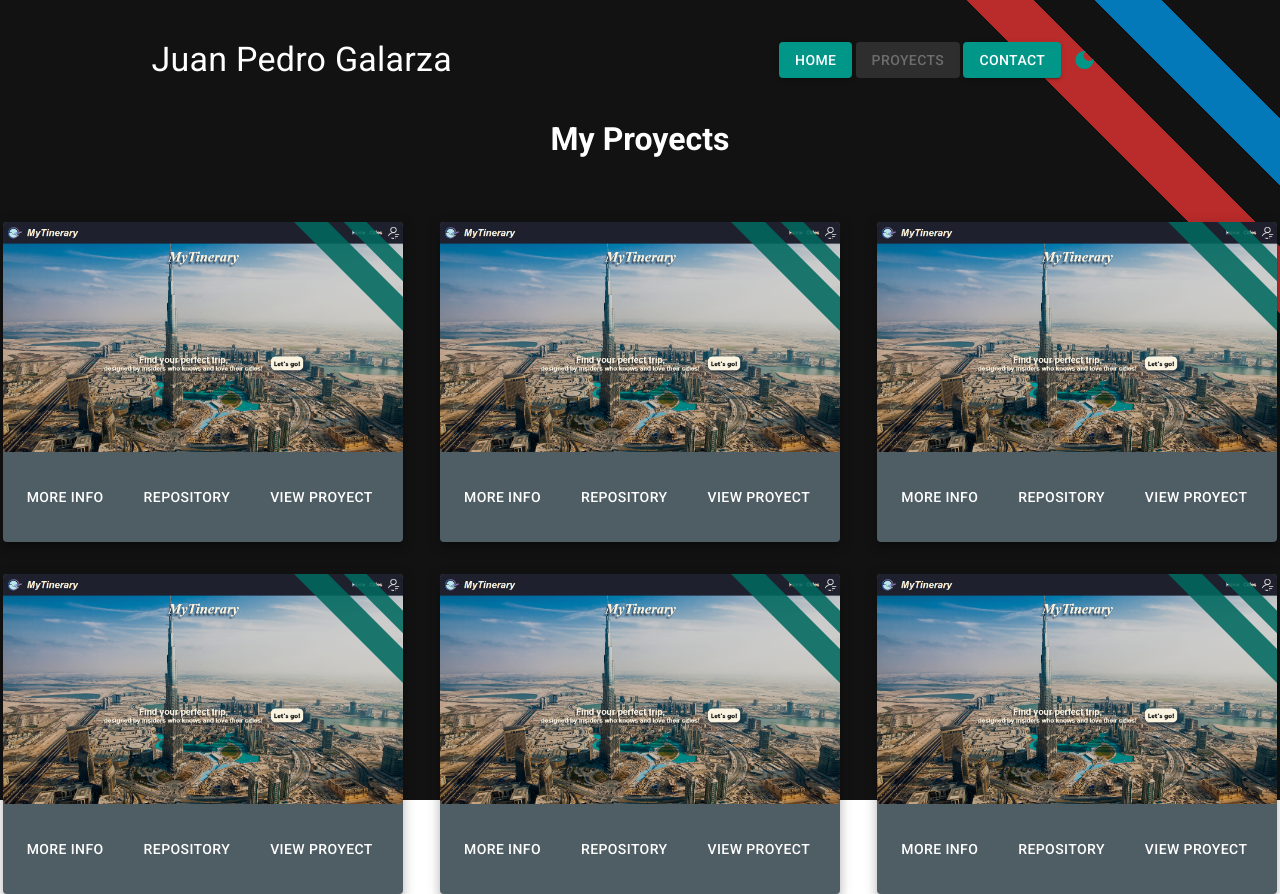
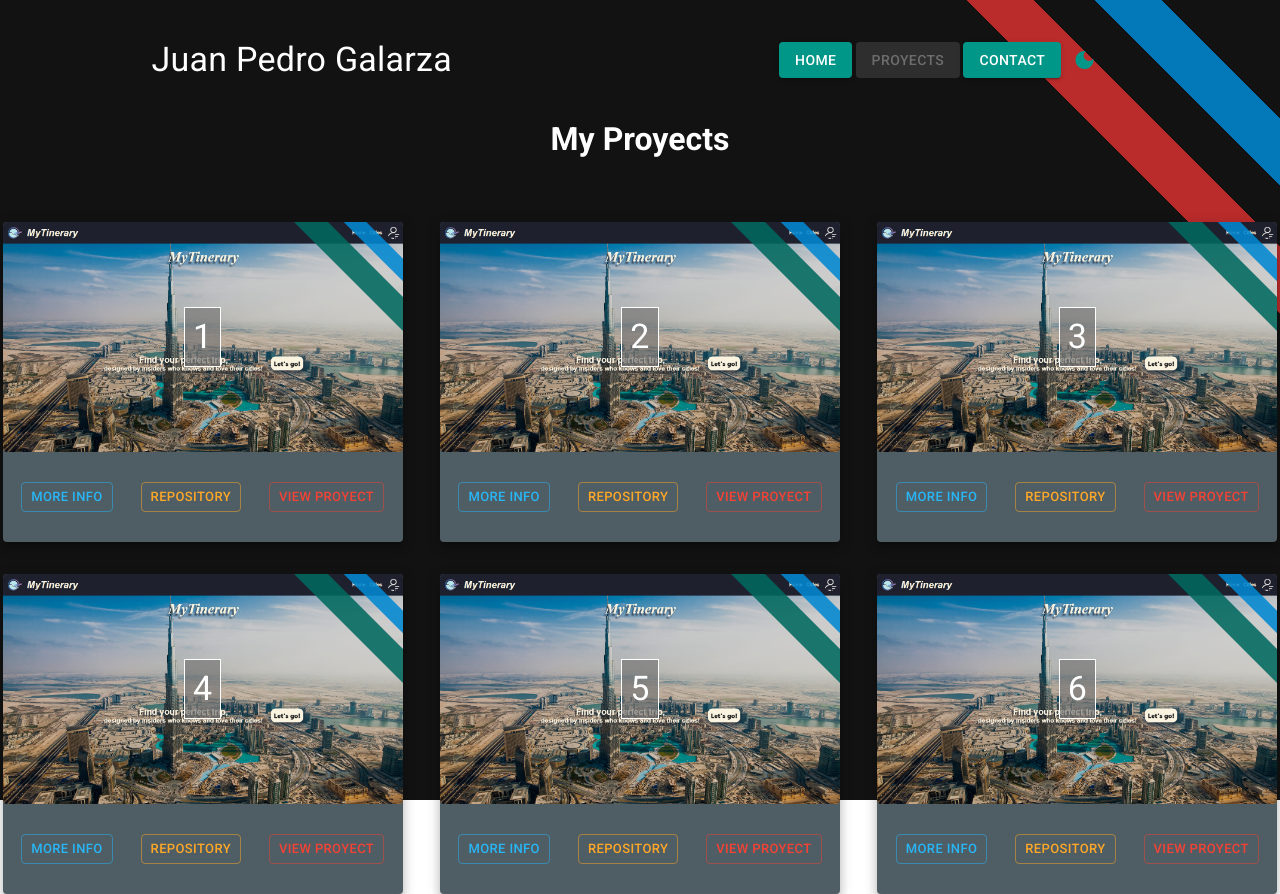
Before and after one commit to juanPedroGalarza/portfolio-react, a React (Vite) app: page /proyects in a window 1280 px wide. Built offline with nearby package versions, Linux system fonts and the light colour scheme.

Commit message:
ProyectCard more styles, animations & components

```diff
--- a/src/components/StyledComponents/proyects/ProyectCardStyled.jsx
+++ b/src/components/StyledComponents/proyects/ProyectCardStyled.jsx
@@ -1,39 +1,59 @@
 import { Card, styled } from "@mui/material";
 
-const ProyectCardStyled = styled(Card)(({ theme, info }) => ({
+const ProyectCardStyled = styled(Card)(({ theme }) => ({
   position: "relative",
   width: 600,
-  height: 400,
+  minHeight: 400,
   "& .MuiCardActionArea-root": {
     height: 280,
-    overflow: "hidden"
+    overflow: "hidden",
+    transition: "transform 1000ms"
+  },
+  "& .MuiCardActionArea-root.rotate": {
+    transform: "rotateY(180deg)"
+  },
+  "& .rotate .card-bar": {
+    transform: "rotate(0)",
+    right: 0,
+    top: "100%",
   },
   "& .MuiCardActions-root": {
-    height: 120
+    minHeight: 120,
+    justifyContent: "space-around",
+    flexWrap: "wrap",
+    gap: 7
   },
   "& .MuiCardContent-root": {
     width: "100%",
     height: "100%",
-    overflow: "scroll-y",
+    overflowY: "auto",
+    transform: "rotateY(180deg)",
+    paddingTop: "3rem"
   },
   "@media (max-width: 1440px)": {
     width: 400,
-    height: 320,
+    minHeight: 320,
     "& .MuiCardActionArea-root": {
       height: 230,
     },
     "& .MuiCardActions-root": {
-      height: 90
+      minHeight: 90
+    },
+    "& .MuiCardContent-root": {
+      paddingTop: "1.5rem"
     }
   },
   "@media (max-width: 768px)": {
     width: 320,
-    height: 200,
+    minHeight: 200,
     "& .MuiCardActionArea-root": {
       height: 140,
     },
     "& .MuiCardActions-root": {
-      height: 60
+      minHeight: 60
+    },
+    "& .MuiCardContent-root": {
+      paddingTop: "1rem"
     }
   }
 }))
--- a/src/components/proyects/ProyectCard.jsx
+++ b/src/components/proyects/ProyectCard.jsx
@@ -1,7 +1,8 @@
-import { Button, CardActionArea, CardActions, CardContent, CardMedia, Typography } from "@mui/material";
+import { Button, CardActionArea, CardActions, CardContent, Typography } from "@mui/material";
 import { useState } from "react";
 import { OneBar } from "../StyledComponents/BackgroundBars";
 import ProyectCardStyled from "../StyledComponents/proyects/ProyectCardStyled";
+import ProyectImageCard from "./ProyectImageCard";
 
 export default function ProyectCard(props) {
   const { img, proyectName } = props.data
@@ -15,6 +16,7 @@
       <CardActionArea
         onClick={toggleMoreInfo}
         info={showMoreInfo.toString()}
+        className={showMoreInfo ? "rotate" : ""}
       >
         {showMoreInfo ?
           <CardContent>
@@ -22,29 +24,29 @@
               Lorem ipsum dolor sit amet consectetur adipisicing elit. Illo ut necessitatibus voluptates ad iste nemo. Consequuntur qui, laborum nihil natus porro ducimus.
             </Typography>
           </CardContent>
-          : <CardMedia
-            component="img"
-            image={img}
-            heigt="250"
-            alt={proyectName}
-          />
+          :
+          <ProyectImageCard image={img} title={proyectName} />
         }
-        <OneBar color="primary" height="3" />
-        <OneBar color="primary" height="2" second="true" />
+        <OneBar color="primary" height="3" className="card-bar" />
+        <OneBar color="info" height="2" second="true" className="card-bar" />
       </CardActionArea>
-      <CardActions>
+      <CardActions disableSpacing >
         <Button
-          color="primary"
-          variant="outlained"
+          color="info"
+          variant="outlined"
+          size="small"
           onClick={toggleMoreInfo}
-        >More Info</Button>
+        >{showMoreInfo?"Hide":"More"} Info
+        </Button>
         <Button
-          color="primary"
-          variant="outlained"
+          color="warning"
+          variant="outlined"
+          size="small"
         >Repository</Button>
         <Button
-          color="primary"
-          variant="outlained"
+          color="error"
+          variant="outlined"
+          size="small"
         >View proyect</Button>
       </CardActions>
     </ProyectCardStyled>
```
